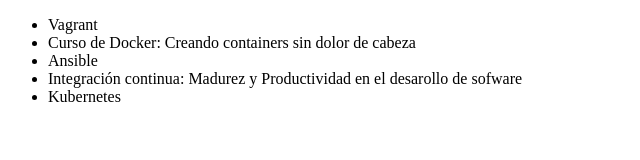
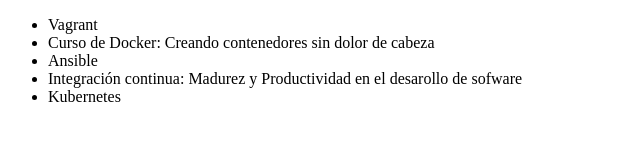
Before and after one commit to lesly06/Alura-git, a plain HTML site: page index.html in a window 1280 px wide. Shown: the full height of the page, 0-640 px from the left. Drawn offline with Linux system fonts and the light colour scheme.

Commit message:
mejorando el titulo de la lista Docker

```diff
--- a/index.html
+++ b/index.html
@@ -7,7 +7,7 @@
 <body>
      <ul>
          <li> Vagrant </li>
-         <li>Curso de  Docker: Creando containers sin dolor de cabeza </li>
+         <li>Curso de  Docker: Creando contenedores sin dolor de cabeza </li>
          <li> Ansible </li>
          <li> Integración continua: Madurez y Productividad  en el desarollo de sofware </li>
          <li>Kubernetes</li>
```
